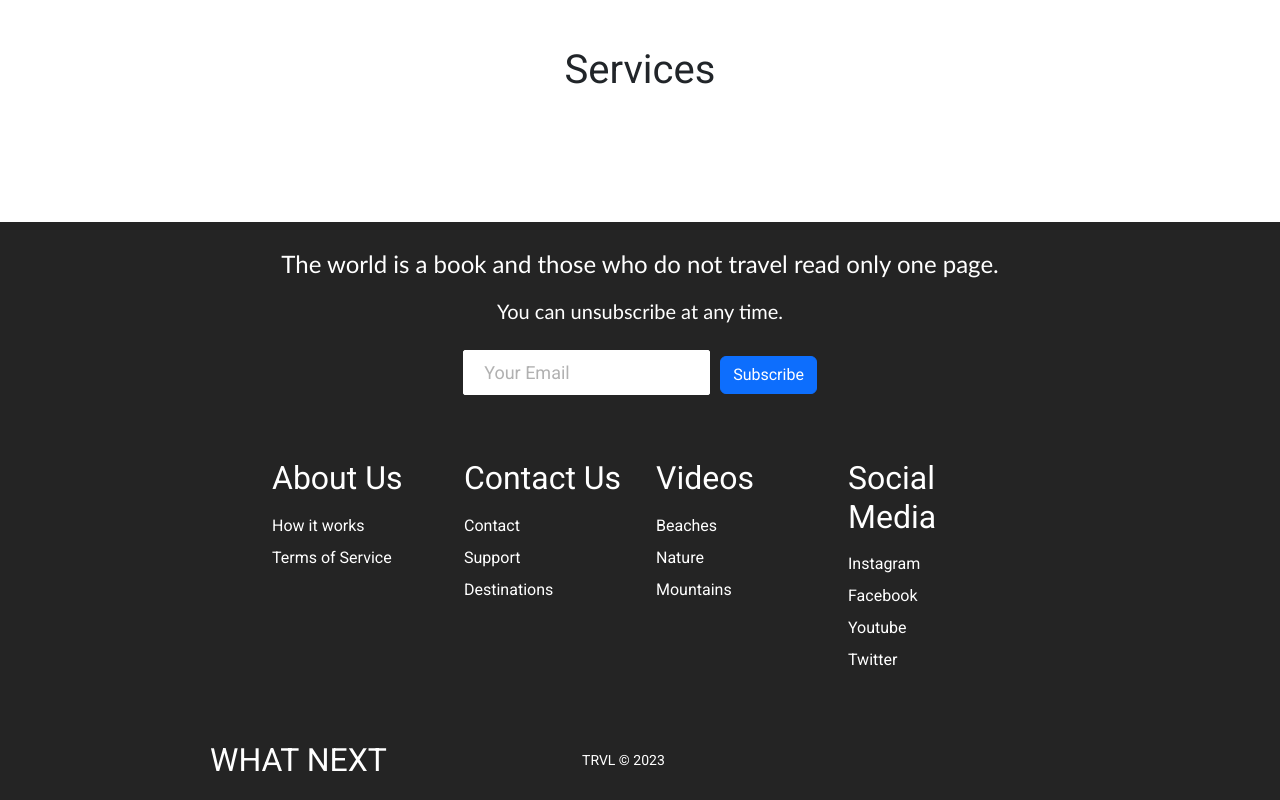
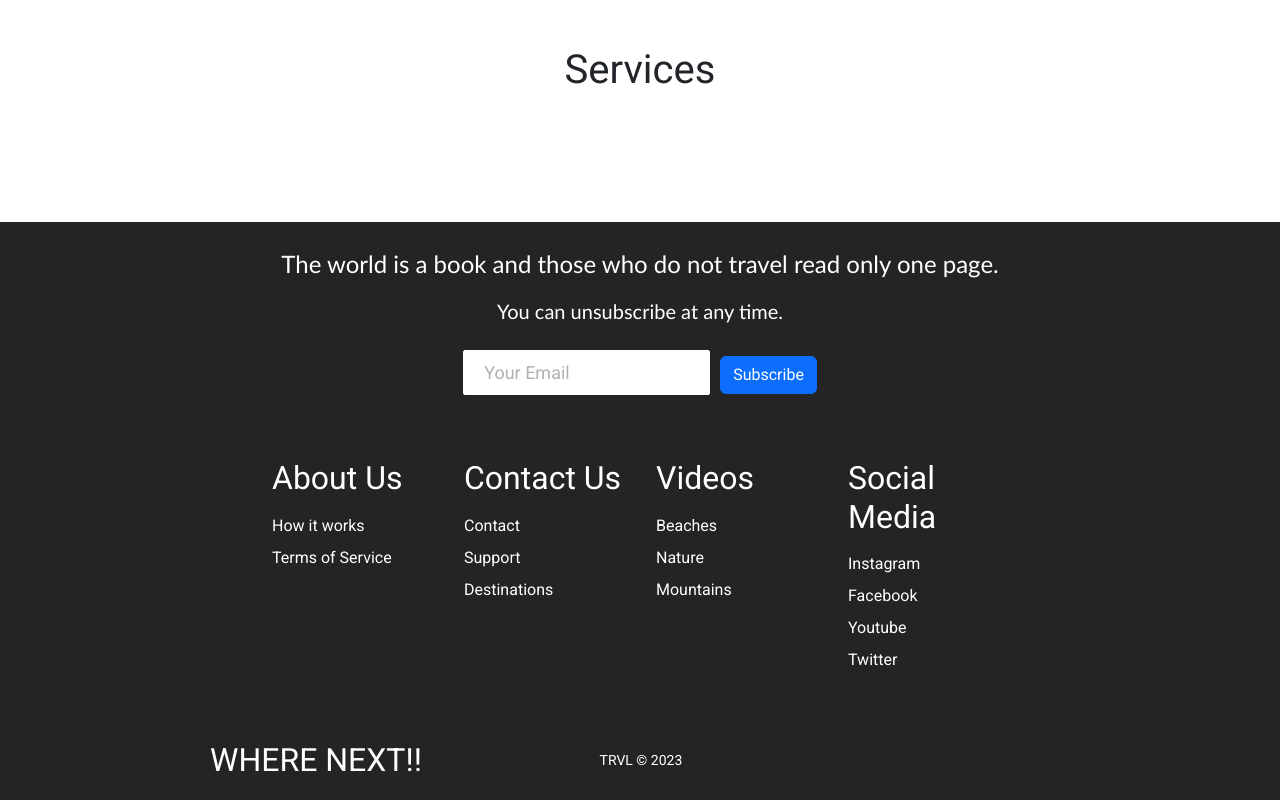
Before and after one commit to PraneethReddyDarapu/Where_NEXT, a React (Create React App) app in the folder where_next/: page /tripsearch in a window 1280 px wide. Shown: the part 353-1153 px from the top of the page. Built offline with nearby package versions, Linux system fonts and the light colour scheme.

Commit message:
Footer Text Updated

```diff
--- a/where_next/src/Components/Footer/Footer.js
+++ b/where_next/src/Components/Footer/Footer.js
@@ -61,7 +61,7 @@ function Footer() {
          <div class='social-media-wrap'>
           <div class='footer-logo'>
            <Link to='/' className='social-logo'>
-              WHAT NEXT
+              WHERE NEXT!!
               <i class='fab fa-typo3' />
   </Link>
   </div>
```
